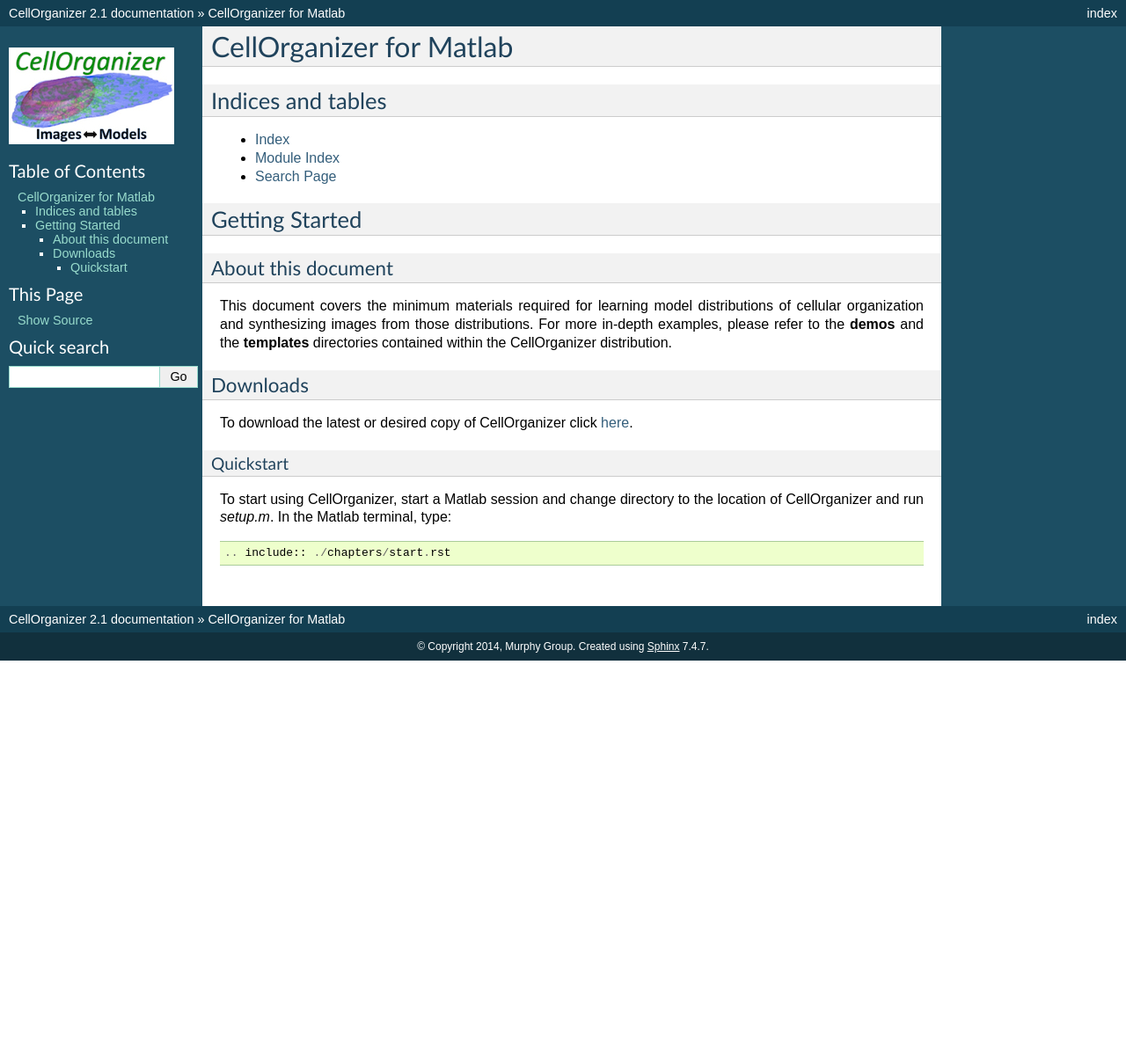
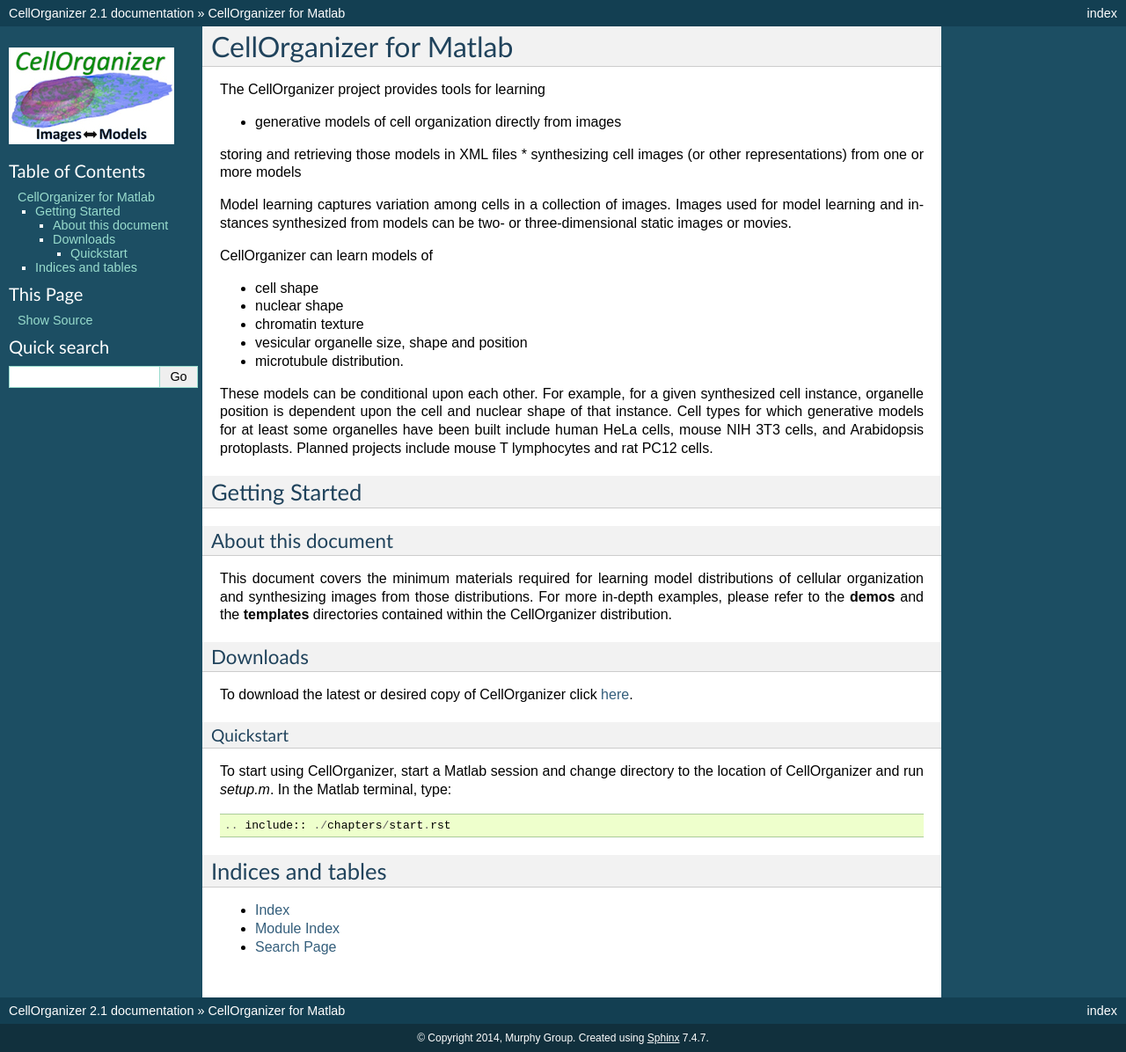
Before and after one commit to murphygroup/cellorganizer-documentation_old, a Sphinx documentation site: the page built from source/index.rst, in a window 1280 px wide. Shown: the whole page at 88% size. Built offline with Sphinx 7.4.7, drawn with Linux system fonts in a browser that asks for light colours; before the commit the page ends 900 px from its top, so only the background shows below that.

Commit message:
Updated index

```diff
--- a/source/index.rst
+++ b/source/index.rst
@@ -6,12 +6,24 @@
 CellOrganizer for Matlab
 ========================
 
-Indices and tables
-##################
+The CellOrganizer project provides tools for learning
 
-* :ref:`genindex`
-* :ref:`modindex`
-* :ref:`search`
+* generative models of cell organization directly from images
+storing and retrieving those models in XML files
+* synthesizing cell images (or other representations) from one or more models
+
+Model learning captures variation among cells in a collection of images. Images used for model learning and instances synthesized from models can be two- or three-dimensional static images or movies.
+
+CellOrganizer can learn models of
+
+* cell shape
+* nuclear shape
+* chromatin texture
+* vesicular organelle size, shape and position
+* microtubule distribution.
+
+These models can be conditional upon each other. For example, for a given synthesized cell instance, organelle position is dependent upon the cell and nuclear shape of that instance.
+Cell types for which generative models for at least some organelles have been built include human HeLa cells, mouse NIH 3T3 cells, and Arabidopsis protoplasts. Planned projects include mouse T lymphocytes and rat PC12 cells.
 
 Getting Started
 ###############
@@ -99,3 +111,10 @@
 	* ``demo3D20`` - Trains a generative model of the cell framework using diffeomorphic modeling with a subset of the HeLa dataset.
 
 	.. include:: footnotes.rst
+
+Indices and tables
+##################
+
+* :ref:`genindex`
+* :ref:`modindex`
+* :ref:`search`
```
